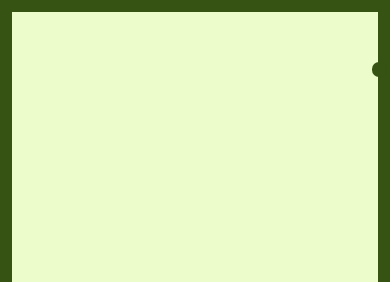
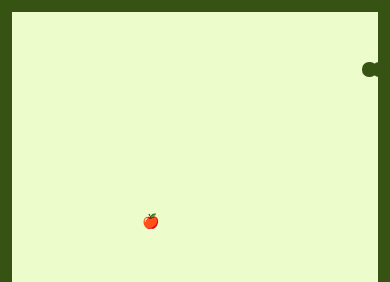
Before and after one commit to Nayan-joshi07/Snake-project, a React Native app: screen / in a window 390 px wide. Shown: the top 282 px of the page. Built offline with nearby package versions, Linux system fonts and the light colour scheme.

Commit message:
Added the Food Class & check for the food class & Bug fix

```diff
--- /dev/null
+++ b/source/components/Food.tsx
@@ -0,0 +1,22 @@
+import { Coordinate } from "../types/types";
+import { StyleSheet, Text } from "react-native";
+
+function getRandomFruitEmoiji() {
+    const fruitEmojis = ["🍎", "🍊", "🍋", "🍇", "🍉", "🍓", "🍑", "🍍"];
+    const randomIndex = Math.floor(Math.random() * fruitEmojis.length);
+
+
+}
+
+export default function Food({ x, y }: Coordinate): JSX.Element {
+    return <Text style={[{ top: y * 10, left: x * 10 }, styles.food]}>🍎</Text>;
+}
+
+const styles = StyleSheet.create({
+    food: {
+        width: 20,
+        height: 20,
+        borderRadius: 7,
+        position: "absolute",
+    },
+});
--- a/source/components/Game.tsx
+++ b/source/components/Game.tsx
@@ -5,6 +5,9 @@
 import React from 'react';
 import Snake from './Snake';
 import { checkGameOver } from '../utils/checkGameOver';
+import Food from './Food';
+import { checkEatsFood } from './checkEatsFood';
+import { randomFoodPosition } from '../utils/randomFoodPosition';
 
 
 
@@ -21,7 +24,7 @@
     const [food, setFood] = React.useState<Coordinate>(FOOD_INITIAL_POSITION);
     const [isGameOver, setIsGameOver] = React.useState<boolean>(false);
     const [isPaused, setIsPaused] = React.useState<boolean>(false);
-
+    const  [score , setScore] = React.useState<number>(0);
 
     React.useEffect(()=>{
         if(!isGameOver){
@@ -62,10 +65,13 @@
                 break;
         }
 
-
-        setSnake([newHead,...snake.slice(0,-1)]);
-
-
+        if(checkEatsFood(newHead,food,2)){
+            setFood(randomFoodPosition(GAME_BOUNDS.xMax,GAME_BOUNDS.yMax));
+            setSnake([newHead,...snake]);
+            setScore(score + SCORE_INCREMENT);
+        }else{
+            setSnake([newHead,...snake.slice(0,-1)]);
+        }
     }
 
     const handleGesture = (event: GestureEventType) => {
@@ -91,6 +97,7 @@
             <SafeAreaView style={styles.container}>
                 <View style={styles.boundaries}>
                     <Snake snake={snake} />
+                    <Food x ={food.x}  y = {food.y}/>
                 </View>
             </SafeAreaView>
         </PanGestureHandler>
--- /dev/null
+++ b/source/components/checkEatsFood.ts
@@ -0,0 +1,11 @@
+import { Coordinate } from "../types/types";
+
+export const checkEatsFood = (head : Coordinate , food : Coordinate ,
+     area : number):boolean=>{
+        const distanceBetweenFoodAndSnakeX : number = Math.abs(head.x - food.x);
+        const distanceBetweenFoodAndSnakeY : number = Math.abs(head.y - food.y);
+        return(
+        distanceBetweenFoodAndSnakeX < area &&
+        distanceBetweenFoodAndSnakeY< area
+        );
+};
--- /dev/null
+++ b/source/utils/randomFoodPosition.ts
@@ -0,0 +1,9 @@
+import { Coordinate } from "../types/types";
+
+export const randomFoodPosition = (maxX : number , maxY : number): Coordinate =>{
+
+    return{
+        x : Math.floor(Math.random() * maxX),
+        y : Math.floor(Math.random()* maxY),
+    };
+}
```
